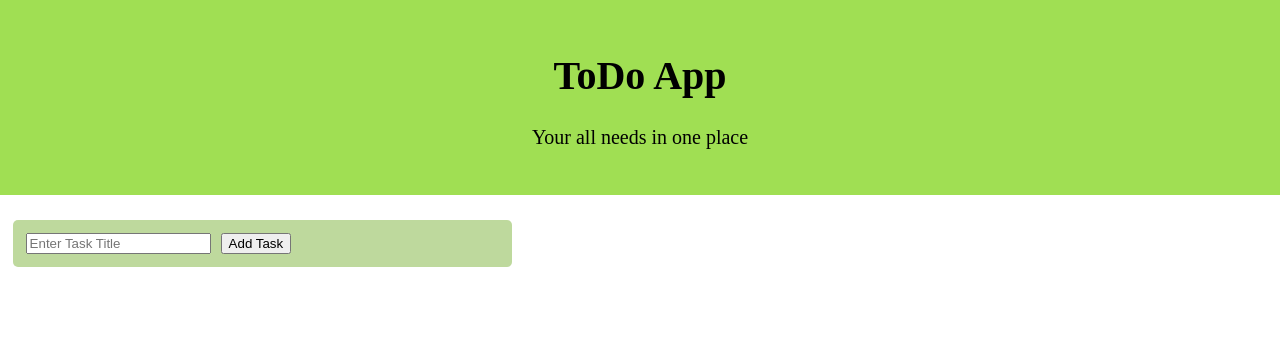
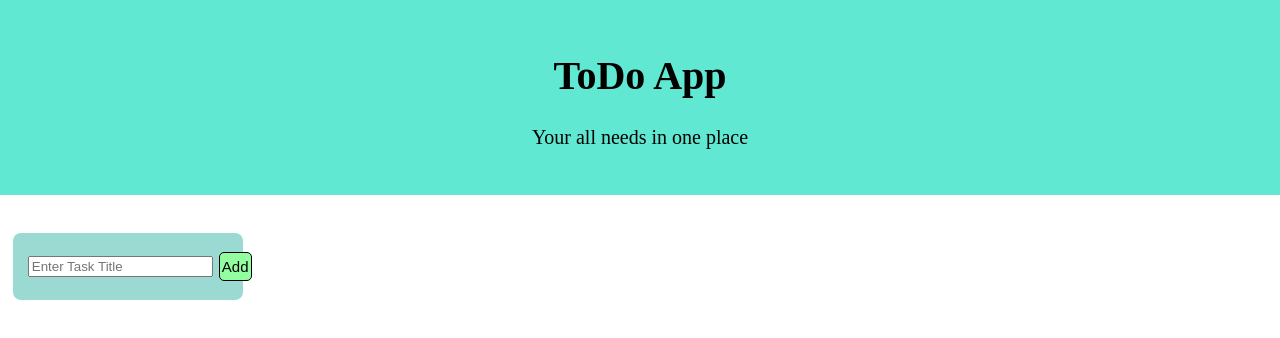
Before and after one commit to Mahashwe/react-project, a React (Create React App) app in the folder todo-app/: page / in a window 1280 px wide. Shown: the top 338 px of the page. Built offline with nearby package versions, Linux system fonts and the light colour scheme.

Commit message:
feat: enhance task management UI with completion toggle and improved styling

```diff
--- a/todo-app/src/Components/main.tsx
+++ b/todo-app/src/Components/main.tsx
@@ -28,6 +28,14 @@ function Main() {
         setTasks(tasks.filter(task => task.id !== id))
     }
 
+    const doneTask = (id: number) => {
+        setTasks(tasks.map(task =>
+            task.id === id ?
+                { ...task, completed: !task.completed } :
+                task
+        ))
+    }
+
     return (
         <div>
             <div className="card">
@@ -37,15 +45,22 @@ function Main() {
                     value={inputValue}
                     onChange={(e) => setInputValue(e.target.value)}
                 />
-                <button onClick={addTask}>Add Task</button>
+                <button className="addBtn" onClick={addTask}>Add</button>
             </div>
 
-            {tasks.map((task) => (
-                <div className="card" key={task.id}>
-                    <h4>{task.title}</h4>
-                    <button onClick={() => deleteTask(task.id)}>Delete Task</button>
-                </div>
-            ))}
+            <div className="taskList">
+                {tasks.map((task) => (
+                    <div className="card" key={task.id}>
+                        <h4 className={task.completed ? "completed" : ""}>{task.title}</h4>
+                        <input
+                            type="checkbox"
+                            checked={task.completed}
+                            onChange={() => doneTask(task.id)}
+                        />
+                        <button className="deleteBtn" onClick={() => deleteTask(task.id)}>Delete</button>
+                    </div>
+                ))}
+            </div>
         </div>
     )
 }
--- a/todo-app/src/Components/style.css
+++ b/todo-app/src/Components/style.css
@@ -1,5 +1,5 @@
 .title {
-    background-color: rgb(160, 223, 83);
+    background-color: rgb(96, 232, 210);
     color: Black;
     font-size: 20px;
     padding-bottom: 2%;
@@ -8,13 +8,67 @@
 
 }
 
+.taskList {
+    display: flex;
+    flex-wrap: wrap;
+    gap: 20px;
+    margin: 20px;
+}
+
 .card {
+    width: 200px;
     display: flex;
-    gap: 10px;
-    background-color: rgb(190, 217, 157);
+    justify-content: space-between;
+    align-items: center;
+    background-color: rgb(154, 218, 211);
+    border-radius: 8px;
+    padding: 15px;
+    margin-top: 3%;
+    margin-left: 1%;
+    overflow-wrap: anywhere;
+    word-break: break-word;
+}
+
+
+.addBtn {
+    font-family: "poppins", sans-serif;
+    background-color: rgb(147, 254, 160);
+    color: Black;
+    font-size: 15px;
+    padding: 5px;
     border-radius: 5px;
-    margin-right: 60%;
+    border: 1px solid rgb(2, 0, 0);
+    cursor: pointer;
+    margin-bottom: 2%;
     margin-top: 2%;
-    margin-left: 1%;
-    padding: 1%;
+    margin-left: 3%;
+    margin-right: 3%;
+    padding-left: 1%;
+    padding-right: 1%;
+    flex-shrink: 0;
+
 }
+
+.deleteBtn {
+    font-family: 'poppins', sans-serif;
+    background-color: rgb(249, 92, 92);
+    color: Black;
+    font-size: 15px;
+    padding: 2px;
+    border-radius: 5px;
+    border: 1px solid rgb(2, 0, 0);
+    cursor: pointer;
+    margin-bottom: 2%;
+    margin-top: 2%;
+    margin-left: 2%;
+    margin-right: 2%;
+    padding-left: 1%;
+    padding-right: 1%;
+    flex-shrink: 0;
+
+}
+
+.completed {
+    text-decoration: line-through;
+    opacity: 0.6;
+}
```
